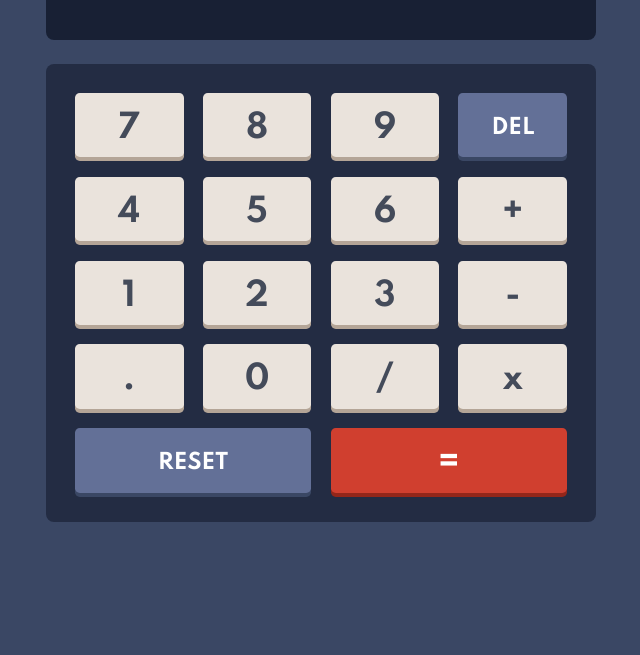
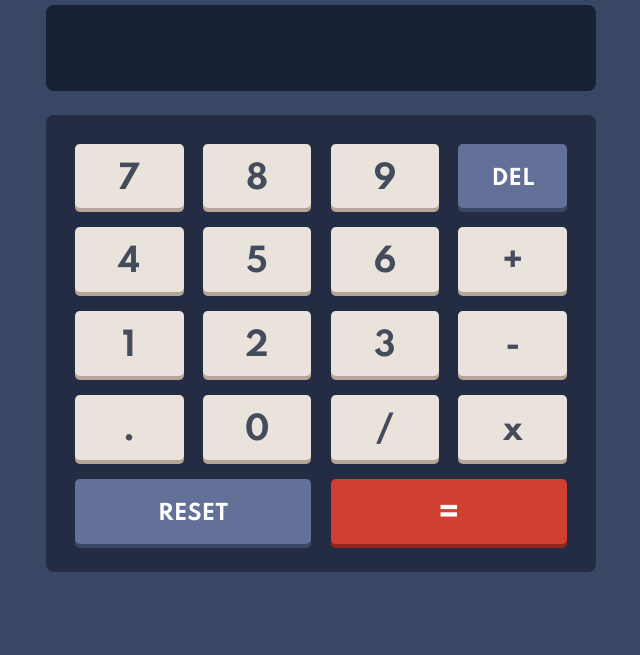
Before and after one commit to avsecam/FM-Calculator, a plain HTML site: page index.html in a window 1280 px wide. Shown: the part 145-800 px from the top of the page, without its empty margins (319-959 px from the left). Drawn offline with Linux system fonts and the light colour scheme.

Commit message:
Adjust positioning. Add screenshot.

```diff
--- a/style.scss
+++ b/style.scss
@@ -173,10 +173,12 @@ button:active {
 
 @media screen and (min-aspect-ratio: 11/16) {
 	body {
-		margin: 2rem 0;
+		margin: 0;
+		height: 100vh;
 		display: flex;
 		flex-direction: column;
 		align-items: center;
+		justify-content: center;
 
 		& > * {
 			width: 80vw;
```
Also changed, not shown: screenshot.png (added), style.css, 1 other file.
